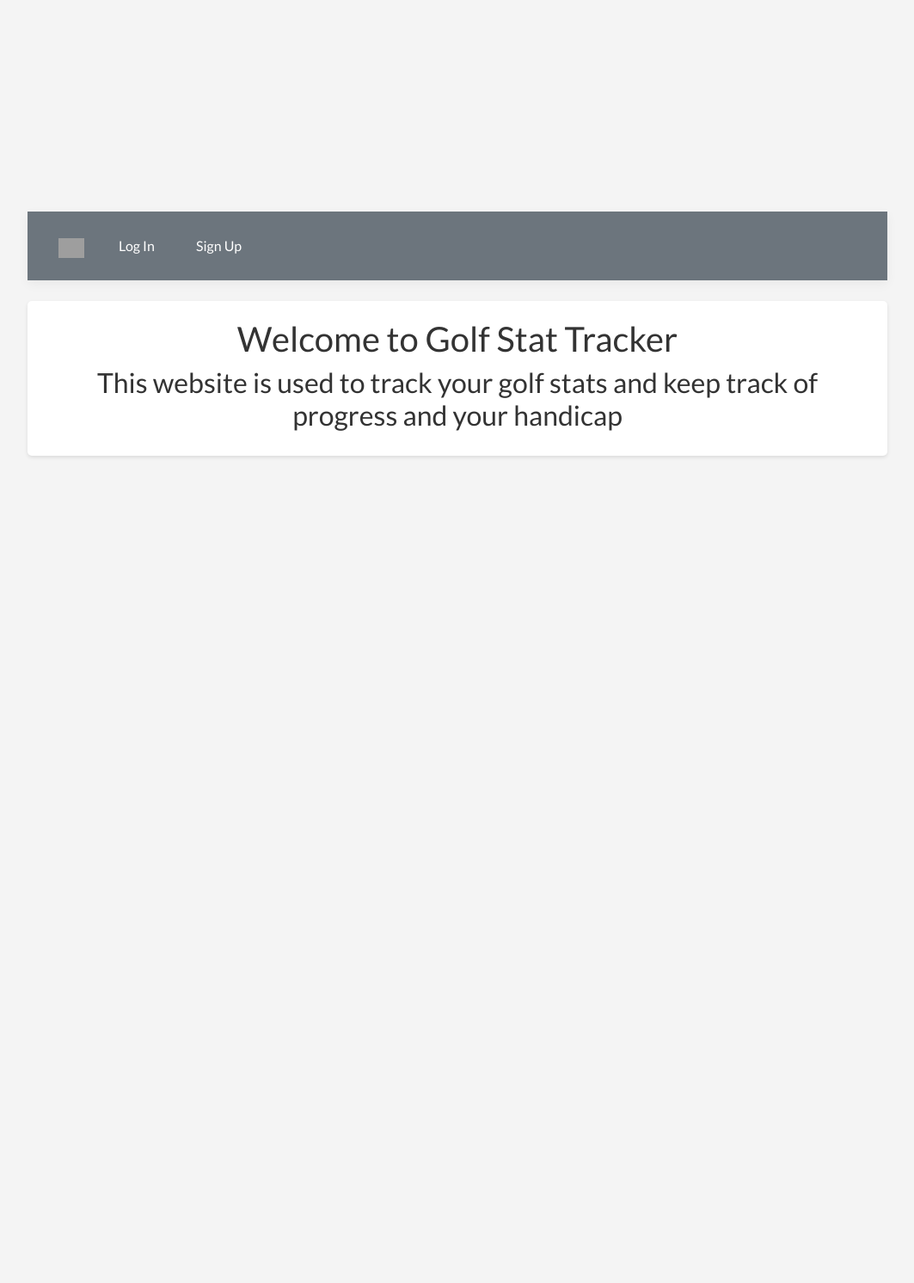
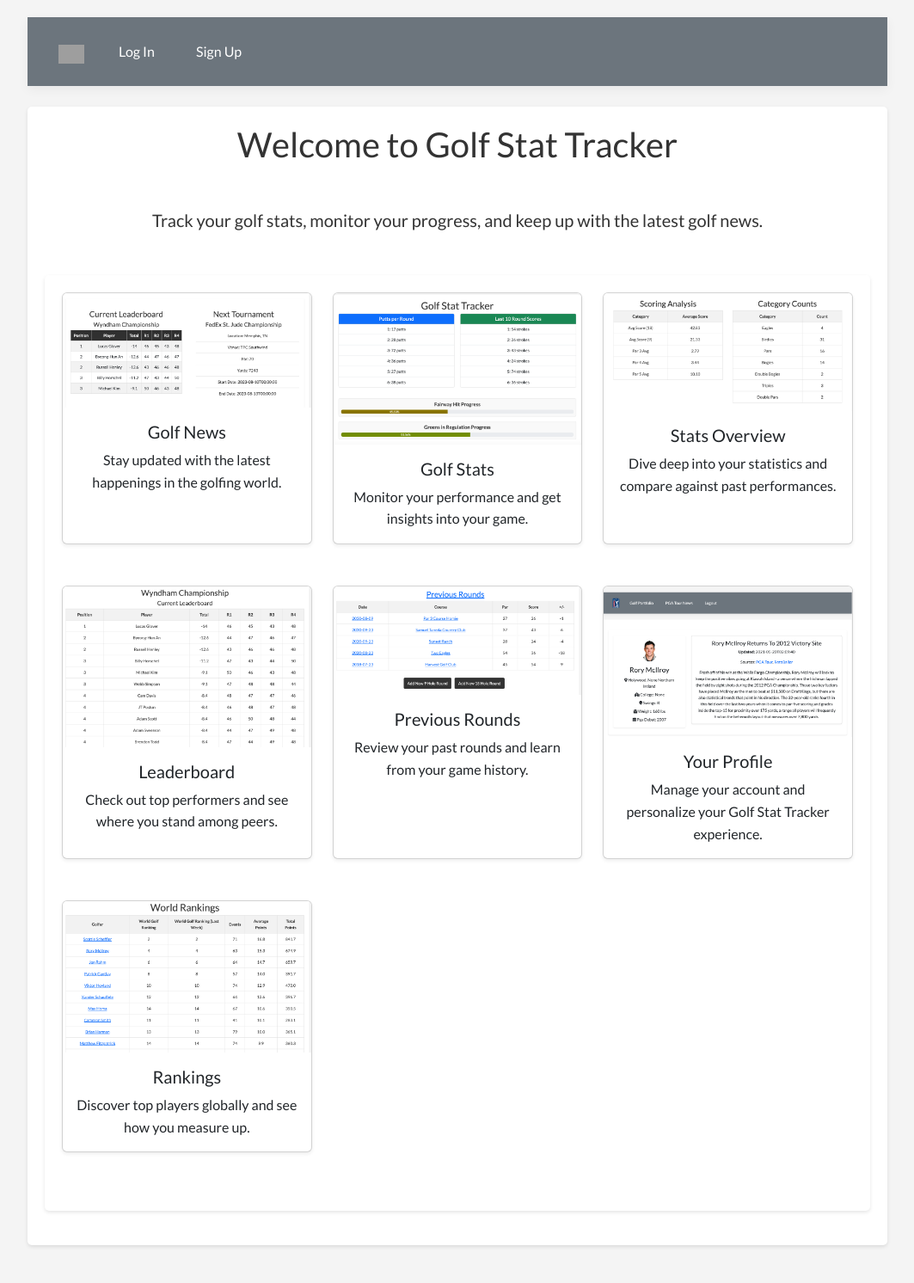
Before and after one commit to TysonTran23/Capstone-Project-One, a Flask app: page / in a window 1280 px wide. Shown: the whole page at 86% size, without its empty margins (108-1171 px from the left). Before the commit the page ends 532 px from the top, so only its background shows below. Run offline with Flask 2, Linux system fonts and the light colour scheme; grey boxes are pictures that could not be loaded.

Commit message:
finish project

```diff
--- a/templates/base.html
+++ b/templates/base.html
@@ -17,20 +17,10 @@
   </head>
   <body style="padding: 20px">
     <div class="main-content">
-    <!-- <nav class="topnav">
-      {% if not g.user %}
-      <a href="/login">Log In</a>
-      <a href="/signup">Sign Up</a>
-      {% else %}
-      <a href="/">Home Page</a>
-      <a href="/logout">Logout</a>
-      {% endif %}
-    </nav>
- -->
     <nav
       class="navbar navbar-expand-lg navbar-secondary bg-secondary justify-content-between topnav mb-4"
     >
-      <a class="navbar-brand" href="#"
+      <a class="navbar-brand" href="/"
         ><img
           src="https://upload.wikimedia.org/wikipedia/en/thumb/7/77/PGA_Tour_logo.svg/1200px-PGA_Tour_logo.svg.png"
           alt=""
--- a/templates/welcome.html
+++ b/templates/welcome.html
@@ -1,6 +1,43 @@
-{% extends 'base.html' %}
+{% extends 'base.html' %} {% block content %}
 
-{% block content %}
-<h1>Welcome to Golf Stat Tracker</h1>
-<h2>This website is used to track your golf stats and keep track of progress and your handicap</h2>
+<h1 class="text-center mb-5">Welcome to Golf Stat Tracker</h1>
+<p class="lead text-center mb-5">
+  Track your golf stats, monitor your progress, and keep up with the latest golf
+  news.
+</p>
+
+<div class="container mt-5">
+  <div class="row">
+    {% set sections = [ {"image": "golf_news.png", "alt": "Golf News", "title":
+    "Golf News", "desc": "Stay updated with the latest happenings in the golfing
+    world."}, {"image": "golf_stats.png", "alt": "Golf Stats", "title": "Golf
+    Stats", "desc": "Monitor your performance and get insights into your
+    game."}, {"image": "golf_stats2.png", "alt": "Golf Stats Overview", "title":
+    "Stats Overview", "desc": "Dive deep into your statistics and compare
+    against past performances."}, {"image": "leaderboard.png", "alt":
+    "Leaderboard", "title": "Leaderboard", "desc": "Check out top performers and
+    see where you stand among peers."}, {"image": "previous_rounds.png", "alt":
+    "Previous Rounds", "title": "Previous Rounds", "desc": "Review your past
+    rounds and learn from your game history."}, {"image": "profile.png", "alt":
+    "Profile", "title": "Your Profile", "desc": "Manage your account and
+    personalize your Golf Stat Tracker experience."}, {"image": "rankings.png",
+    "alt": "Rankings", "title": "Rankings", "desc": "Discover top players
+    globally and see how you measure up."} ] %} {% for section in sections %}
+    <div class="col-md-4 mb-5">
+      <div class="card h-100 shadow-sm">
+        <img
+          src="/static/pictures/{{ section.image }}"
+          alt="{{ section.alt }}"
+          class="card-img-top"
+        />
+        <div class="card-body">
+          <h5 class="card-title">{{ section.title }}</h5>
+          <p class="card-text">{{ section.desc }}</p>
+        </div>
+      </div>
+    </div>
+    {% endfor %}
+  </div>
+</div>
+
 {% endblock %}
```
Also changed, not shown: static/pictures/golf_news.png (renamed from pictures/golf_news.png), static/pictures/golf_stats.png (renamed from pictures/golf_stats.png), static/pictures/golf_stats2.png (renamed from pictures/golf_stats2.png), static/pictures/leaderboard.png (renamed from pictures/leaderboard.png), static/pictures/previous_rounds.png (renamed from pictures/previous_rounds.png), static/pictures/profile.png (renamed from pictures/profile.png), static/pictures/rankings.png (renamed from pictures/rankings.png).
